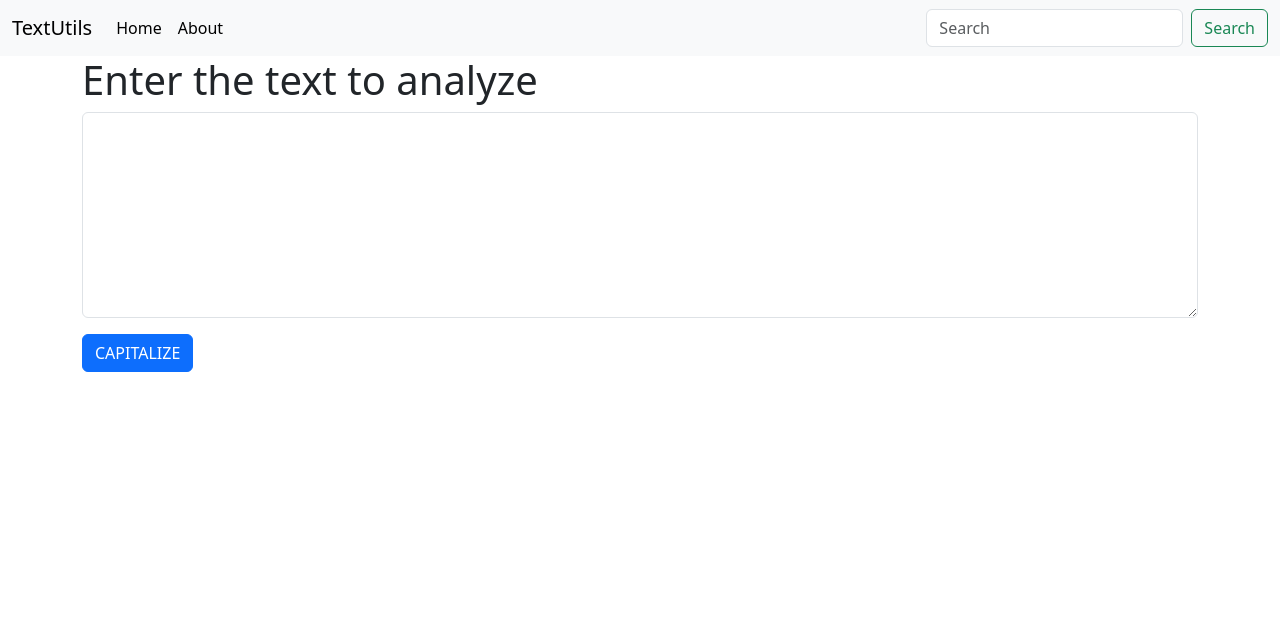
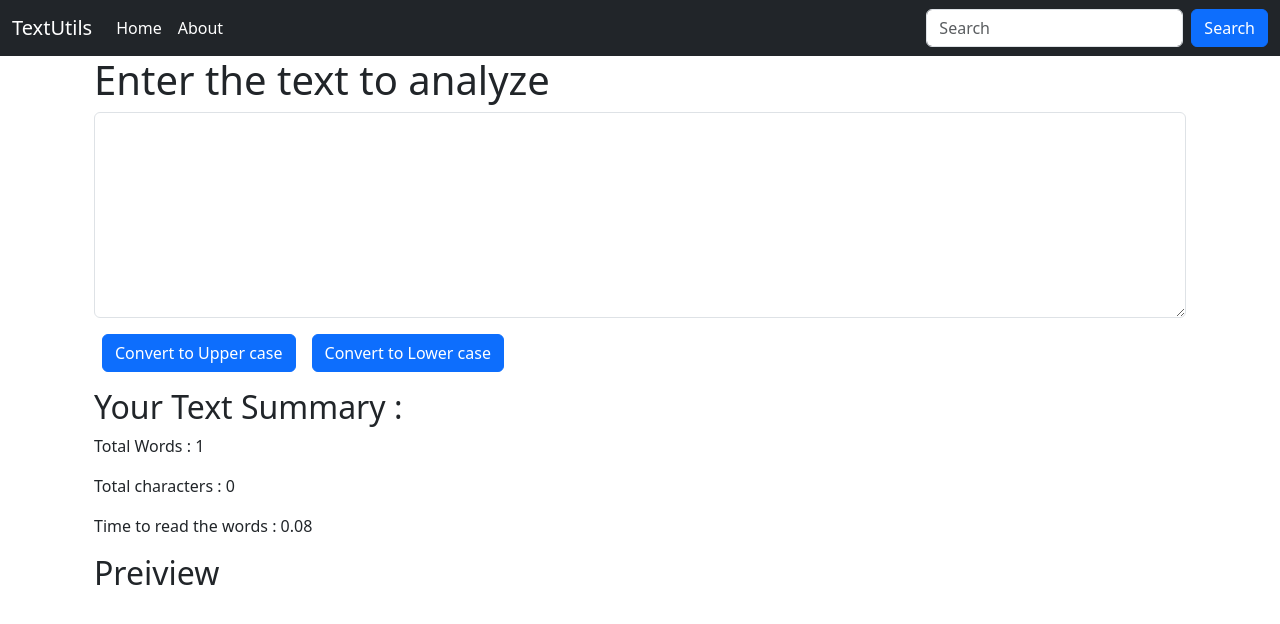
Before and after one commit to MohmmedFurqaan/Text_Utils_React, a React (Create React App) app: page /about in a window 1280 px wide. Shown: the top 624 px of the page. Built offline with nearby package versions, Linux system fonts and the light colour scheme.

Commit message:
(ADDED) Added the text analysis tools (ENHANCE) darken the navbar

```diff
--- a/src/components/NavBar.js
+++ b/src/components/NavBar.js
@@ -4,7 +4,7 @@
 export default function NavBar({ nav_info}) {
   return (
     // nav Bar componenet
-    <nav className="navbar navbar-expand-lg bg-body-tertiary">
+    <nav className="navbar navbar-expand-lg navbar-dark bg-dark">
       <div className="container-fluid">
         <a className="navbar-brand" href="/">
           {nav_info.title}
@@ -42,7 +42,7 @@ export default function NavBar({ nav_info}) {
               placeholder="Search"
               aria-label="Search"
             />
-            <button className="btn btn-outline-success" type="submit">
+            <button className="btn btn-primary" type="submit">
               Search
             </button>
           </form>
--- a/src/components/TextForm.js
+++ b/src/components/TextForm.js
@@ -6,9 +6,15 @@ export default function TextForm({ heading }) {
     // declaring constants for the state
     const [text, setText] = useState("");
 
-    // handle clicking
+    // handle clicking Capitalize
     const HandleUpclick = ()=>{
         let capital_text = text.toUpperCase();
+        setText(capital_text);
+    }
+
+    // Handle low cicking --> lowercase
+    const HandleLowclick = ()=>{
+        let capital_text = text.toLowerCase();
         setText(capital_text);
     }
 
@@ -20,9 +26,10 @@ export default function TextForm({ heading }) {
 
 
 
+
     return (
         <>
-            <div>
+            <div className='container'>
                 <h1>{heading}</h1>
                 <div className="mb-3">
                    {/* <label htmlFor="myBox" className="form-label">{heading}</label> */}
@@ -36,8 +43,23 @@ export default function TextForm({ heading }) {
                 </div>
 
                 {/* Button for capitalize */}
-                <button className="btn btn-primary" onClick={HandleUpclick}>CAPITALIZE</button>
+                <button className="btn btn-primary mx-2" onClick={HandleUpclick}>Convert to Upper case</button>
+                <button className="btn btn-primary mx-2" onClick={HandleLowclick}>Convert to Lower case</button>
 
+            </div>
+
+            {/* Text Summary */}
+
+            <div className="container my-3">
+                <h2>Your Text Summary : </h2>
+                <p>Total Words : {text.split(" ").length}</p>
+                <p>Total characters : {text.length}</p>
+                <p>Time to read the words : {0.08 * text.split(" ").length}</p>
+
+                {/* preiview */}
+
+                <h2>Preiview</h2>
+                <p>{text}</p>
             </div>
 
 
```
